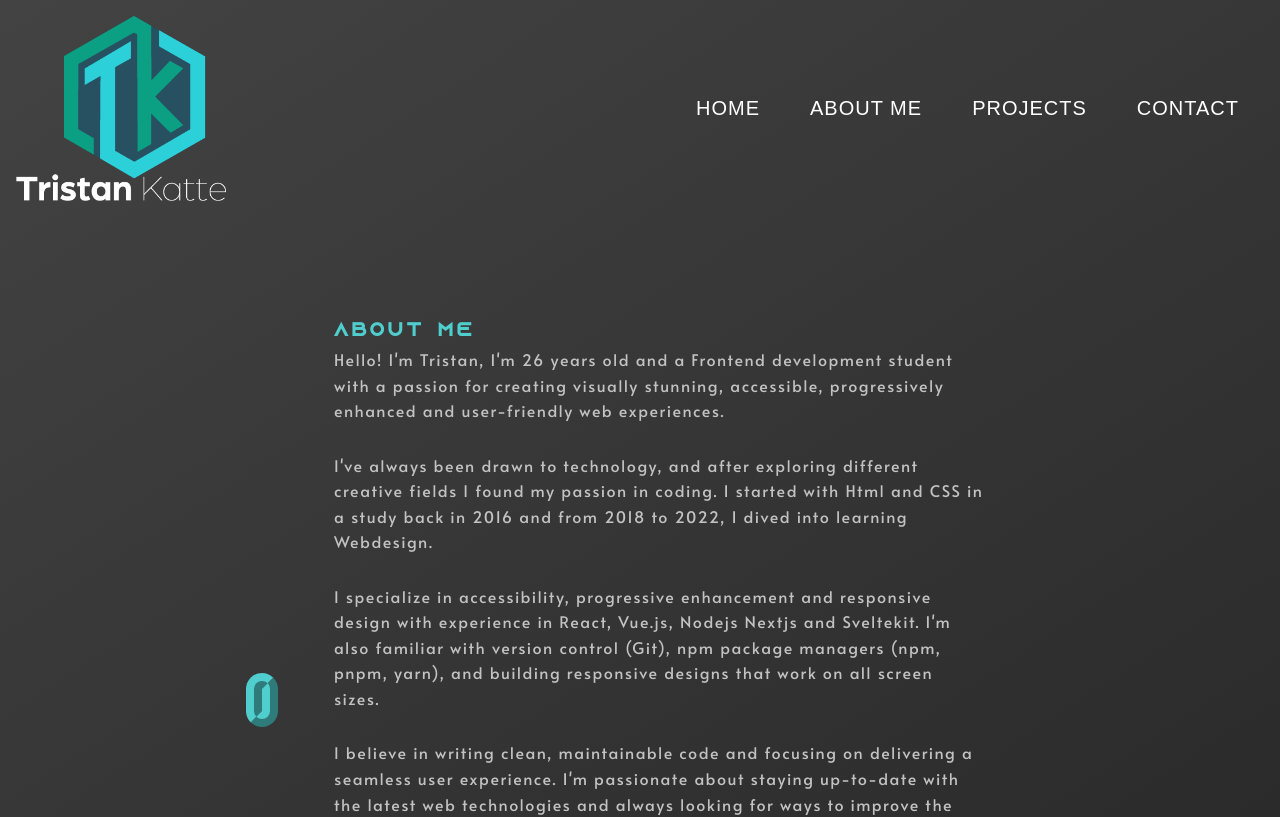
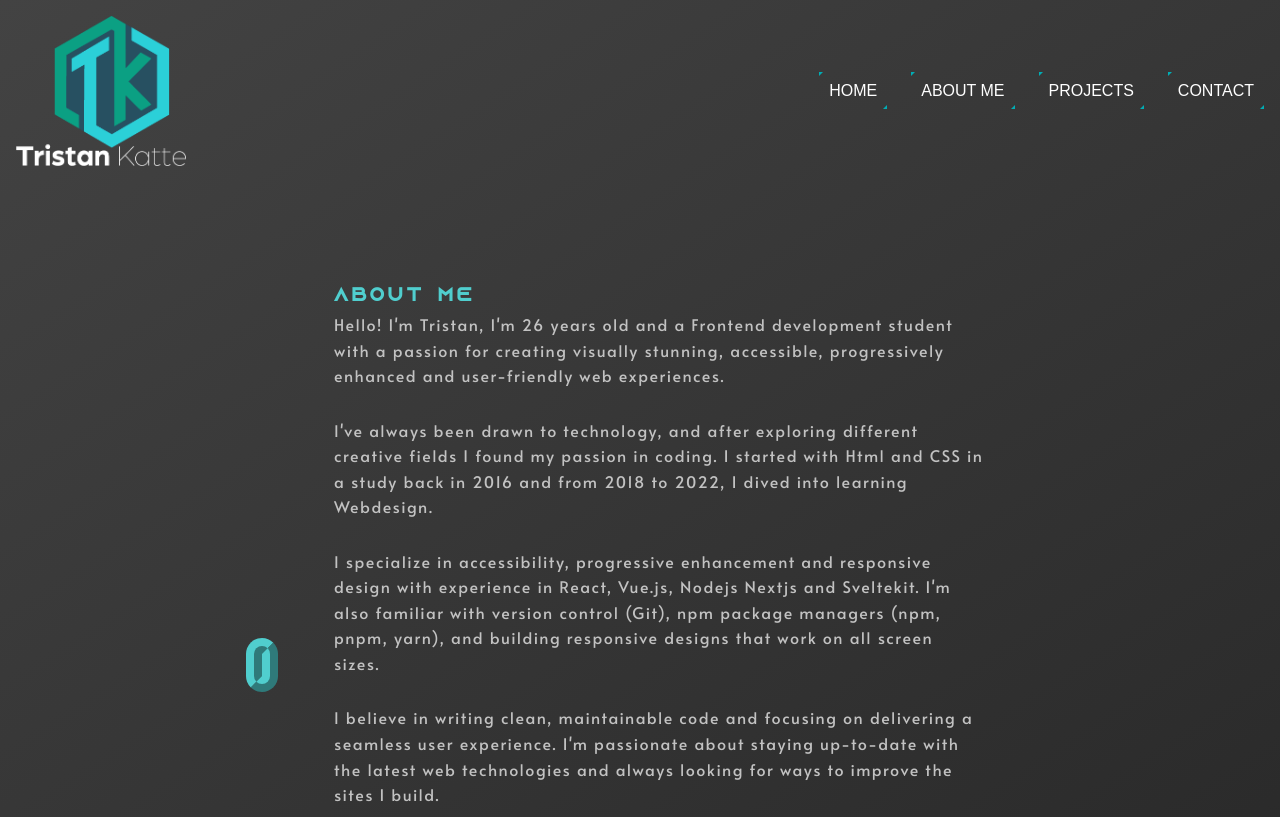
Before and after one commit to TristanKatte/portfolio, a SvelteKit app in the folder myapp/: page /about in a window 1280 px wide. Shown: the top 817 px of the page. Built offline with nearby package versions, Linux system fonts and the light colour scheme.

Commit message:
fix(ui): started single page layout

```diff
--- a/myapp/package.json
+++ b/myapp/package.json
@@ -9,7 +9,7 @@
 	},
 	"devDependencies": {
 		"@sveltejs/adapter-auto": "^3.0.0",
-		"@sveltejs/adapter-vercel": "^5.6.3",
+		"@sveltejs/adapter-vercel": "^5.7.2",
 		"@sveltejs/enhanced-img": "^0.4.4",
 		"@sveltejs/kit": "^2.0.0",
 		"@sveltejs/vite-plugin-svelte": "^4.0.0",
--- a/myapp/src/routes/+page.svelte
+++ b/myapp/src/routes/+page.svelte
@@ -1,11 +1,62 @@
 <script>
-  import Home from './components/Home.svelte';
+  import { onMount } from 'svelte';
+  import Home from '../components/Home.svelte';
+  import About from '../components/About.svelte';
+  import Projects from '../components/Projects.svelte';
+  import Contact from '../components/Contact.svelte';
 
+  onMount(() => {
+    document.documentElement.style.scrollBehavior = 'smooth';
+  });
 </script>
+
 <svelte:head>
-  <title>Home</title>
+  <title>Tristan Katte - Portfolio</title>
 </svelte:head>
 
 <main>
-<Home />
+  <section id="home"><Home /></section>
+  <section id="about"><About /></section>
+  <section id="projects"><Projects /></section>
+  <section id="contact"><Contact /></section>
 </main>
+
+<style>
+  main {
+    display: flex;
+    flex-direction: column;
+    gap: 5rem;
+    padding: 2rem;
+    background-color: var(--main-bg-color);
+    color: var(--txt-color);
+  }
+
+  section {
+    padding: 4rem 2rem;
+    border-radius: 8px;
+    background-color: var(--project-card-color);
+  }
+
+  h1, h2, h3 {
+    color: var(--heading-color);
+  }
+
+  a {
+    color: var(--btn-color);
+    text-decoration: none;
+  }
+
+  a:hover {
+    text-decoration: underline;
+  }
+
+  @media (max-width: 768px) {
+  main {
+    padding: 1rem;
+  }
+
+  section {
+    padding: 2rem 1rem;
+  }
+}
+</style>
--- a/myapp/src/routes/components/Header.svelte
+++ b/myapp/src/routes/components/Header.svelte
@@ -1,25 +1,29 @@
 <script>
   import Logo from '$lib/assets/logo_groen.png';
-
-    let isMenuOpen = $state(false);
+  let isMenuOpen = false;
 
   function toggleMenu() {
     isMenuOpen = !isMenuOpen;
   }
+
+  function closeMenu() {
+    isMenuOpen = false;
+  }
 </script>
 
 <header>
-    <img alt="personal logo van mij" src={Logo}>
+  <img src={Logo} alt="Personal logo" class="logo" />
 
-    <nav class="effect" class:open={isMenuOpen}>
-        <button class="hamburger" onclick={toggleMenu} aria-label="Menu">
-            <span class="hamburger-icon">&#9776;</span>
+  <button class="hamburger" on:click={toggleMenu} aria-label="Toggle menu">
+    &#9776;
   </button>
-        <ul>
-            <li><a class="link-70" href="/" aria-label="Home">Home</a></li>
-            <li><a class="link-70" href="/about" aria-label="About Me">About Me</a></li>
-            <li><a class="link-70" href="/projects" aria-label="Projects">Projects</a></li>
-            <li><a class="link-70" href="/contact" aria-label="Contact">Contact</a></li>
+
+  <nav class:open={isMenuOpen}>
+    <ul on:click={closeMenu}>
+      <li><a href="#home">Home</a></li>
+      <li><a href="#about">About Me</a></li>
+      <li><a href="#projects">Projects</a></li>
+      <li><a href="#contact">Contact</a></li>
     </ul>
   </nav>
 </header>
@@ -30,237 +34,105 @@
     justify-content: space-between;
     align-items: center;
     padding: 1rem;
-        background-color: transparent;
+    background: transparent;
     position: relative;
-        z-index: 20;
+    z-index: 10;
   }
 
-    img {
-        height: 185px;
-        margin-right: auto;
+  .logo {
+    height: 150px;
   }
 
-    nav {
-        display: flex;
-        align-items: center;
-        z-index: 15;
+  .hamburger {
+    display: none;
+    font-size: 2rem;
+    background: none;
+    border: none;
+    color: white;
+    cursor: pointer;
   }
 
   nav ul {
     display: flex;
-        flex-direction: row;
-        list-style-type: none;
+    gap: 1.5rem;
+    list-style: none;
     margin: 0;
     padding: 0;
-        font-family: 'Orbitron Variable', sans-serif;
-        z-index: 15;
   }
 
-    nav ul li a:focus-visible {
-        outline: 3px solid var(--btn-color);
+  nav a {
+    text-decoration: none;
+    color: white;
+    font-size: 1rem;
+    text-transform: uppercase;
+    font-family: 'Orbitron Variable', sans-serif;
+    padding: 10px;
+    position: relative;
   }
 
-    .link-70 {
-        color: #ffffff;
-        font-size: 20px;
-        text-decoration: none;
-        padding: 10px 20px;
-        margin: 0 5px;
-        position: relative;
-        display: inline-block;
-        cursor: pointer;
-    }
-
-    .link-70::before,
-    .link-70::after {
+  nav a::before,
+  nav a::after {
     content: "";
     position: absolute;
-        display: block;
-        border: 0px solid transparent;
     width: 0%;
     height: 0%;
     transition: all 0.5s ease;
+    border: 2px solid transparent;
   }
 
-    .link-70::after {
+  nav a::before {
     top: 0;
     left: 0;
-        border-top: 2px solid transparent;
-        border-left: 2px solid transparent;
+    border-top-color: var(--btn-color);
+    border-left-color: var(--btn-color);
   }
 
-    .link-70::before {
+  nav a::after {
+    bottom: 0;
     right: 0;
-        bottom: 0;
-        border-bottom: 2px solid transparent;
-        border-right: 2px solid transparent;
+    border-bottom-color: var(--btn-color);
+    border-right-color: var(--btn-color);
   }
 
-    .link-70:hover::before,
-    .link-70:hover::after {
+  nav a:hover::before,
+  nav a:hover::after {
     width: 100%;
     height: 100%;
-        border-color: var(--btn-color);
   }
 
-    nav a {
-        position: relative;
-        display: inline-block;
-        margin: 0 15px;
-        padding: 10px 0;
-        color: #fff;
-        text-decoration: none;
-        text-transform: uppercase;
-        letter-spacing: 1px;
-        font-weight: 400;
-        font-size: 0.95em;
-        transition: color 0.3s ease;
-    }
-
-    .hamburger {
-        display: none;
-        background: none;
-        border: none;
-        cursor: pointer;
-        padding: 10px;
-        z-index: 1000;
-    }
-
-    .hamburger-icon {
-        font-size: 2rem;
-        color: white;
-    }
-
-    @media screen and (max-width: 30em) {
-
-        nav {
-            z-index: 1;
-        }
-
-        nav ul {
-            width: 250px;
-            justify-items: center;
-        }
-
-        nav ul li a {
-            cursor: pointer;
+  /* --- Mobile styles --- */
+  @media (max-width: 48em) {
+    .logo {
+      height: 100px;
     }
 
     .hamburger {
       display: block;
     }
 
-        img {
+    nav {
+      position: absolute;
+      top: 100%;
+      right: 0;
+      background: rgba(0, 0, 0, 0.9);
       display: none;
+      width: 250px;
+      flex-direction: column;
+      padding: 1rem;
     }
 
-        nav ul li {
+    nav.open {
       display: flex;
-        flex-direction: column;
-        list-style-type: none;
-        font-family: 'Orbitron Variable', sans-serif;
-        cursor: pointer;
-        }
-
-    }
-
-    @media screen and (max-width: 48em) {
-        nav {
-            z-index: 1;
-        }
-
-        img {
-            height: 120px;
-            margin-right: 22em;
-        }
-
-        .hamburger {
-            display: block;
     }
 
     nav ul {
-            position: absolute;
-            top: 100%;
-            right: 0;
-            display: none;
       flex-direction: column;
-            background-color: rgba(0, 0, 0, 0.9);
-            padding: 1rem;
-            width: 250px;
-            box-shadow: 0 4px 6px rgba(0, 0, 0, 0.1);
-        }
-
-        nav.open ul {
-            display: flex;
+      gap: 1rem;
     }
 
     nav a {
-            margin: 10px 0;
+      display: block;
       padding: 10px;
-            display: block;
     }
   }
-
-
-
-
-    /*
-
-    @media (min-width: 48em) {
-        img {
-            height: 120px;
-            display: block;
-            margin-right: 22em;
-        }
-
-        .hamburger {
-            display: block;
-        }
-
-        nav ul {
-            position: absolute;
-            top: 100%;
-            right: 0;
-            display: none;
-            flex-direction: column;
-            background-color: rgba(0, 0, 0, 0.9);
-            padding: 1rem;
-            width: 100%;
-            box-shadow: 0 4px 6px rgba(0, 0, 0, 0.1);
-        }
-
-        nav.open ul {
-            display: flex;
-            flex-direction: column;
-        }
-
-
-        nav a {
-            margin: 10px 0;
-            padding: 10px;
-            display: block;
-        }
-    }
-
-    @media (min-width: 62em) {
-        header {
-            display: flex;
-            justify-content: space-between;
-            align-items: center;
-            padding: 1rem;
-            background-color: transparent;
-            position: relative;
-        }
-        nav ul {
-            display: flex;
-            flex-direction: row;
-            list-style-type: none;
-            margin: 0;
-            padding: 0;
-            width: 100%;
-        }
-        .hamburger {
-            display: none;
-        }
-    } */
 </style>
```
Also changed, not shown: 1 other file (tests, documents, lock files or other folders). Lines whose indentation alone changed are shown as unchanged.
